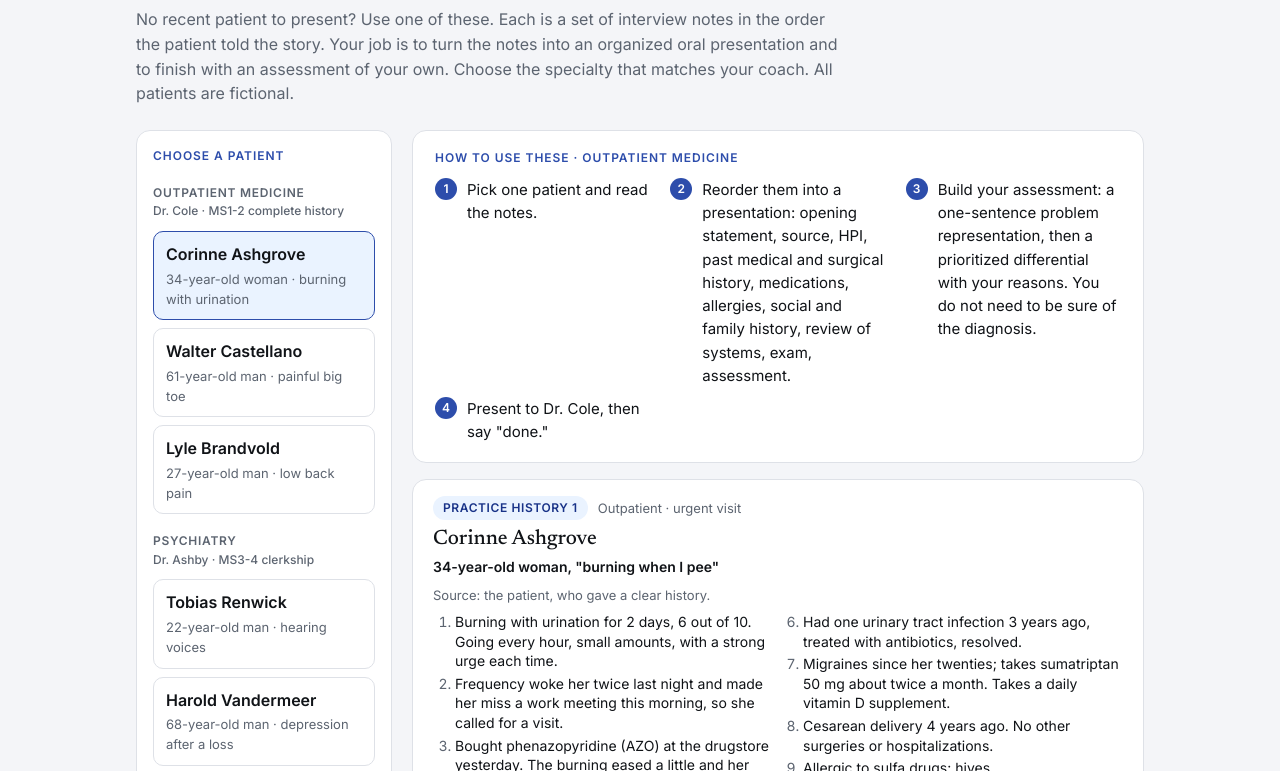
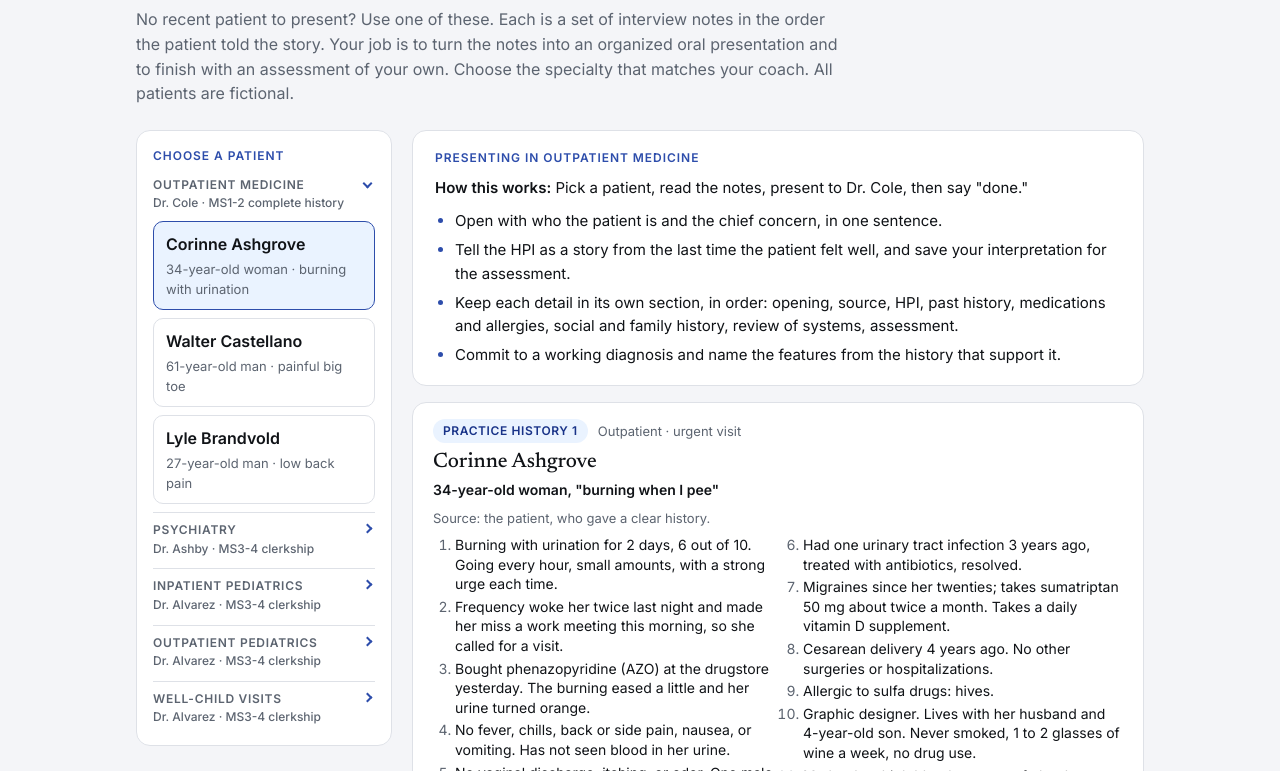
Before and after one commit to mnhillard-wq/MedEd, a plain HTML site: page presentation-practice-histories.html in a window 1280 px wide. Shown: the part 155-926 px from the top of the page. Drawn offline with Linux system fonts and the light colour scheme.

Commit message:
Practice histories: collapsible specialty groups and presenting reminders by setting
Co-Authored-By: Claude Opus 5.5 <noreply@anthropic.com>
Claude-Session: https://claude.ai/code/session_01TQsqBifViGvnHpu9JdjQrB

```diff
--- a/presentation-practice-histories.html
+++ b/presentation-practice-histories.html
@@ -64,6 +64,17 @@ a{color:var(--primary-deep);text-underline-offset:2px}
 .model summary{cursor:pointer;font-weight:600;color:var(--primary-deep)}
 .model p{margin:8px 0 0}
 @media print{.model{display:none}}
+.menu details.grpd{border-top:1px solid var(--line);padding-top:6px}
+.menu details.grpd:first-of-type{border-top:0;padding-top:0}
+.menu details.grpd>a{margin-top:8px}
+.menu summary.grp{list-style:none;cursor:pointer;display:block;position:relative;padding-right:22px;margin:4px 0 2px}
+.menu summary.grp::-webkit-details-marker{display:none}
+.menu summary.grp::after{content:"";position:absolute;right:4px;top:4px;width:7px;height:7px;border-right:2px solid var(--primary);border-bottom:2px solid var(--primary);transform:rotate(-45deg);transition:transform .15s}
+.menu details[open]>summary.grp::after{transform:rotate(45deg)}
+.menu summary.grp:hover{color:var(--ink)}
+.howline{margin:8px 0 0;font-size:15px}
+.tips{margin:10px 0 0;padding-left:20px;display:flex;flex-direction:column;gap:6px;font-size:15px}
+.tips li::marker{color:var(--primary)}
 </style></head><body>
 <div class="bar" aria-hidden="true"></div>
 <div class="wrap">
@@ -76,70 +87,61 @@ a{color:var(--primary-deep);text-underline-offset:2px}
 <div class="pick">
 <nav class="menu" aria-label="Choose a practice patient">
   <div class="lbl">Choose a patient</div>
-  <div class="grp">Outpatient medicine<small>Dr. Cole &middot; MS1-2 complete history</small></div>
+  <details class="grpd"><summary class="grp">Outpatient medicine<small>Dr. Cole &middot; MS1-2 complete history</small></summary>
   <a href="#ashgrove" data-id="ashgrove"><span class="mn">Corinne Ashgrove</span><span class="mc">34-year-old woman &middot; burning with urination</span></a>
   <a href="#castellano" data-id="castellano"><span class="mn">Walter Castellano</span><span class="mc">61-year-old man &middot; painful big toe</span></a>
   <a href="#brandvold" data-id="brandvold"><span class="mn">Lyle Brandvold</span><span class="mc">27-year-old man &middot; low back pain</span></a>
-  <div class="grp">Psychiatry<small>Dr. Ashby &middot; MS3-4 clerkship</small></div>
+  </details>
+  <details class="grpd"><summary class="grp">Psychiatry<small>Dr. Ashby &middot; MS3-4 clerkship</small></summary>
   <a href="#renwick" data-id="renwick"><span class="mn">Tobias Renwick</span><span class="mc">22-year-old man &middot; hearing voices</span></a>
   <a href="#vandermeer" data-id="vandermeer"><span class="mn">Harold Vandermeer</span><span class="mc">68-year-old man &middot; depression after a loss</span></a>
   <a href="#arceneaux" data-id="arceneaux"><span class="mn">Delphine Arceneaux</span><span class="mc">34-year-old woman &middot; rounds, hospital day 3</span></a>
-  <div class="grp">Inpatient pediatrics<small>Dr. Alvarez &middot; MS3-4 clerkship</small></div>
+  </details>
+  <details class="grpd"><summary class="grp">Inpatient pediatrics<small>Dr. Alvarez &middot; MS3-4 clerkship</small></summary>
   <a href="#lopez" data-id="lopez"><span class="mn">Claudia Lopez</span><span class="mc">28-day-old girl &middot; fever</span></a>
   <a href="#lucas-reyes" data-id="lucas-reyes"><span class="mn">Lucas Reyes</span><span class="mc">6-week-old boy &middot; fussy, hard to calm</span></a>
   <a href="#macdonald" data-id="macdonald"><span class="mn">Leah MacDonald</span><span class="mc">16-year-old girl &middot; abdominal pain</span></a>
-  <div class="grp">Outpatient pediatrics<small>Dr. Alvarez &middot; MS3-4 clerkship</small></div>
+  </details>
+  <details class="grpd"><summary class="grp">Outpatient pediatrics<small>Dr. Alvarez &middot; MS3-4 clerkship</small></summary>
   <a href="#pierce" data-id="pierce"><span class="mn">Theodore Pierce</span><span class="mc">7-year-old boy &middot; eczema that changed</span></a>
   <a href="#kante" data-id="kante"><span class="mn">Amira Kante</span><span class="mc">9-year-old girl &middot; more tired</span></a>
   <a href="#tala-reyes" data-id="tala-reyes"><span class="mn">Tala Reyes</span><span class="mc">11-month-old girl &middot; fever and rash</span></a>
-  <div class="grp">Well-child visits<small>Dr. Alvarez &middot; MS3-4 clerkship</small></div>
+  </details>
+  <details class="grpd"><summary class="grp">Well-child visits<small>Dr. Alvarez &middot; MS3-4 clerkship</small></summary>
   <a href="#iyer" data-id="iyer"><span class="mn">Aanya Iyer</span><span class="mc">12-month-old girl &middot; one-year visit</span></a>
+  </details>
 </nav>
 <div class="side">
+<!-- Reminders drawn from the Notion database "Presentation Goals - Across Specialties" (rows: Outpatient Medicine / Primary Care, Internal Medicine, Psychiatry, Pediatrics) and checked against each coach module's CLEAR_MISSES. Edit there first. -->
 <section class="how" data-group="medicine">
-  <div class="lbl">How to use these &middot; Outpatient medicine</div>
-  <ol class="steps">
-    <li>Pick one patient and read the notes.</li>
-    <li>Reorder them into a presentation: opening statement, source, HPI, past medical and surgical history, medications, allergies, social and family history, review of systems, exam, assessment.</li>
-    <li>Build your assessment: a one-sentence problem representation, then a prioritized differential with your reasons. You do not need to be sure of the diagnosis.</li>
-    <li>Present to Dr. Cole, then say "done."</li>
-  </ol>
+  <div class="lbl">Presenting in outpatient medicine</div>
+  <p class="howline"><strong>How this works:</strong> Pick a patient, read the notes, present to Dr. Cole, then say "done."</p>
+  <ul class="tips"><li>Open with who the patient is and the chief concern, in one sentence.</li><li>Tell the HPI as a story from the last time the patient felt well, and save your interpretation for the assessment.</li><li>Keep each detail in its own section, in order: opening, source, HPI, past history, medications and allergies, social and family history, review of systems, assessment.</li><li>Commit to a working diagnosis and name the features from the history that support it.</li></ul>
 </section>
 <section class="how" data-group="psychiatry">
-  <div class="lbl">How to use these &middot; Psychiatry</div>
-  <ol class="steps">
-    <li>Pick one patient and read the notes. The first two are new evaluations; the third is a patient you are presenting on morning rounds.</li>
-    <li>Reorder them into a presentation: opening (how and why the patient came in, and legal status), HPI with a timeline, past psychiatric history, substance use, medical history, medications, allergies, social and family history, mental status exam, data, risk assessment, formulation, assessment, plan.</li>
-    <li>Build your own risk assessment with an overall level, a brief formulation, a working diagnosis with a differential, and a plan that starts with safety and level of care.</li>
-    <li>Present to Dr. Ashby, then say "done."</li>
-  </ol>
+  <div class="lbl">Presenting in psychiatry: new evaluations</div>
+  <p class="howline"><strong>How this works:</strong> Pick Tobias Renwick or Harold Vandermeer, read the notes, present to Dr. Ashby, then say "done."</p>
+  <ul class="tips"><li>Open with how and why the patient came to attention, legal status, and the chief concern in the patient's own words.</li><li>Make risk specific: ideation, plan, intent, means and past attempts, ending in an overall risk level. "Denies SI" alone is not a risk assessment.</li><li>Give the mental status exam in standard order as you observed it, then say what it adds up to.</li><li>Commit to a working diagnosis, and say why substance-induced and medical causes are more or less likely.</li><li>Start the plan with safety and level of care.</li></ul>
+</section>
+<section class="how" data-group="psychiatry-rounds">
+  <div class="lbl">Presenting in psychiatry: morning rounds</div>
+  <p class="howline"><strong>How this works:</strong> Read the notes for Delphine Arceneaux, present her to Dr. Ashby as you would on rounds, then say "done."</p>
+  <ul class="tips"><li>Open with a one-liner: who she is, why she is here, the hospital day and her legal status.</li><li>Give the interval history since yesterday, with its sources: sleep, intake, behavior on the unit, nursing and family reports.</li><li>Report today's mental status exam and risk today, not the risk on admission.</li><li>Say how she is doing overall today, and why.</li><li>Give a plan for today that starts with safety and level of care.</li></ul>
 </section>
 <section class="how" data-group="pediatrics-inpatient">
-  <div class="lbl">How to use these &middot; Inpatient pediatrics</div>
-  <ol class="steps">
-    <li>Pick one patient and read the notes, the ED course, the exam and the data.</li>
-    <li>Reorder them into an admission presentation: opening, HPI from the child's baseline ending with the ED course, birth and development, feeding, growth, immunizations, medications, allergies, social and family history, review of systems, exam, data, summary, assessment, plan by problem.</li>
-    <li>Build your own assessment: commit to a leading diagnosis with the findings that support it, say why each alternative is more or less likely, and give a safety net for anything you call less likely.</li>
-    <li>Present to Dr. Alvarez, then say "done." Afterward, open the model presentation and compare.</li>
-  </ol>
+  <div class="lbl">Presenting in inpatient pediatrics</div>
+  <p class="howline"><strong>How this works:</strong> Pick a patient, read the notes, the ED course, the exam and the data, present to Dr. Alvarez, then say "done." Afterward, open the model presentation and compare.</p>
+  <ul class="tips"><li>Open with the child's age, as precisely as the age calls for, and why the child was admitted.</li><li>Tell the story from the child's baseline in the caregiver's observations (feeding, wet diapers, activity), and end with the ED course.</li><li>State immunization status, even when it is unknown.</li><li>Commit to a leading diagnosis, and for anything you call less likely, say what would change your plan.</li><li>Give a plan by problem with specific tests, treatments and thresholds rather than "monitor."</li></ul>
 </section>
 <section class="how" data-group="pediatrics-outpatient">
-  <div class="lbl">How to use these &middot; Outpatient pediatrics</div>
-  <ol class="steps">
-    <li>Pick one patient and read the notes and the exam.</li>
-    <li>Reorder them into a clinic presentation: opening, HPI from the child's baseline, the history the child's age calls for (birth, development, feeding, growth, immunizations), medications, allergies, social and family history, review of systems, exam, assessment, plan.</li>
-    <li>Build your own assessment: commit to a leading diagnosis with the findings that support it, say why each alternative is more or less likely, and close with return precautions and a follow-up interval.</li>
-    <li>Present to Dr. Alvarez, then say "done." Afterward, open the model presentation and compare.</li>
-  </ol>
+  <div class="lbl">Presenting in outpatient pediatrics</div>
+  <p class="howline"><strong>How this works:</strong> Pick a patient, read the notes and the exam, present to Dr. Alvarez, then say "done." Afterward, open the model presentation and compare.</p>
+  <ul class="tips"><li>Open with the child's age and the reason for today's visit.</li><li>Tell the story from the child's baseline, and include what the caregiver is worried about.</li><li>Commit to a leading diagnosis, with a reason for or against each alternative you name.</li><li>Close the plan with return precautions a family could act on and a follow-up interval.</li></ul>
 </section>
 <section class="how" data-group="pediatrics-wellchild">
-  <div class="lbl">How to use these &middot; Well-child visits</div>
-  <ol class="steps">
-    <li>Read the notes, the exam, the screening results and what was given today.</li>
-    <li>Reorder them into a well-child presentation: opening, interval history, nutrition, sleep, elimination and behavior, social context and oral health, growth, exam, development, screening, immunizations.</li>
-    <li>Decide whether the child is on track, name the one or two things that need action and why, say what happens next with screens and vaccines, and choose two or three guidance topics for this child.</li>
-    <li>Present to Dr. Alvarez, then say "done." Afterward, open the model presentation and compare.</li>
-  </ol>
+  <div class="lbl">Presenting in well-child visits</div>
+  <p class="howline"><strong>How this works:</strong> Read the notes, the exam, the screening results and what was given today, present to Dr. Alvarez, then say "done." Afterward, open the model presentation and compare.</p>
+  <ul class="tips"><li>Open with the child's age, which well visit this is, any chronic condition, and whether the caregiver has concerns.</li><li>Give growth with percentiles and the direction since the last visit.</li><li>Make the assessment a statement of health, not a differential: is the child on track, and what one or two things need action.</li><li>Say which screens and immunizations were due today, and what was given or deferred.</li><li>Choose two or three guidance topics for this child, and say why you chose them.</li></ul>
 </section>
 <div class="cards">
 
@@ -258,7 +260,7 @@ a{color:var(--primary-deep);text-underline-offset:2px}
   <p class="task">Your turn: give a risk assessment with an overall level, a brief formulation, a working diagnosis with a differential that includes substance-induced and medical causes, and a plan that starts with safety and level of care.</p>
 </article>
 
-<article class="card" id="arceneaux" data-group="psychiatry">
+<article class="card" id="arceneaux" data-group="psychiatry" data-how="psychiatry-rounds">
   <div class="cardtop"><span class="chip">Psychiatry 3</span><span class="stage">Inpatient psychiatry &middot; morning rounds</span></div>
   <h3>Delphine Arceneaux</h3>
   <p class="cc">34-year-old woman, hospital day 3, "I feel great, I'm ready to go home"</p>
@@ -546,7 +548,7 @@ a{color:var(--primary-deep);text-underline-offset:2px}
 (function(){document.documentElement.classList.add('js');
 var links=[].slice.call(document.querySelectorAll('.menu a')),cards=[].slice.call(document.querySelectorAll('.pick .card')),hows=[].slice.call(document.querySelectorAll('.pick .how'));
 function resolve(id){if(document.getElementById(id)&&document.getElementById(id).classList.contains('card'))return id;var first=cards.filter(function(c){return c.dataset.group===id;})[0];return first?first.id:cards[0].id;}
-function show(id,scroll){id=resolve(id);var g=document.getElementById(id).dataset.group;cards.forEach(function(c){c.hidden=c.id!==id;});hows.forEach(function(h){h.hidden=h.dataset.group!==g;});links.forEach(function(a){a.setAttribute('aria-current',a.dataset.id===id?'true':'false');});if(scroll){var tgt=window.innerWidth<=760?document.querySelector('.side'):document.querySelector('.pick');var r=tgt.getBoundingClientRect();if(r.top<0||r.top>80)tgt.scrollIntoView({behavior:'smooth',block:'start'});}}
+function show(id,scroll){id=resolve(id);var g=document.getElementById(id).dataset.group;cards.forEach(function(c){c.hidden=c.id!==id;});var hw=document.getElementById(id).dataset.how||g;hows.forEach(function(h){h.hidden=h.dataset.group!==hw;});links.forEach(function(a){if(a.dataset.id===id){var d=a.closest('details');if(d)d.open=true;}});links.forEach(function(a){a.setAttribute('aria-current',a.dataset.id===id?'true':'false');});if(scroll){var tgt=window.innerWidth<=760?document.querySelector('.side'):document.querySelector('.pick');var r=tgt.getBoundingClientRect();if(r.top<0||r.top>80)tgt.scrollIntoView({behavior:'smooth',block:'start'});}}
 links.forEach(function(a){a.addEventListener('click',function(e){e.preventDefault();history.replaceState(null,'','#'+a.dataset.id);show(a.dataset.id,true);});});
 show((location.hash||'').slice(1),false);})();
 </script>
```
